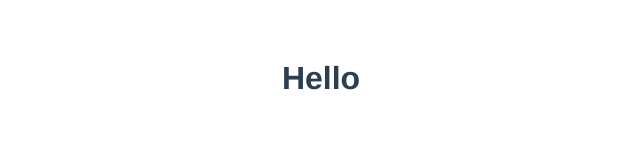
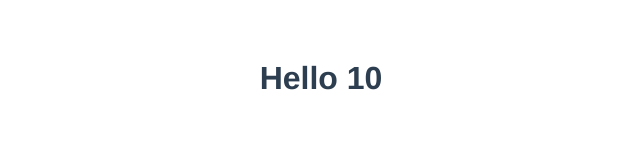
Before and after one commit to GDX64/streams, a Vue app: page / in a window 1280 px wide. Shown: the top 160 px of the page, without its empty margins (319-959 px from the left). Built offline with nearby package versions, Linux system fonts and the light colour scheme.

Commit message:
prettier configs changed

```diff
--- a/src/components/ReactivityTest.vue
+++ b/src/components/ReactivityTest.vue
@@ -1,11 +1,22 @@
 <template>
-  <h1 class="">Hello</h1>
+  <h1 class="">Hello {{ value }}</h1>
 </template>
 
 <script lang="ts">
-import { defineComponent } from "vue";
+import { computed, defineComponent, reactive, ref } from "vue";
 
-export default defineComponent({});
+const arrValues = ref([1, 2, 3, 4]);
+const value = computed(() => (console.log("I ran"), arrValues.value.reduce((a, b) => a + b)));
+
+(window as any).arrValues = arrValues;
+(window as any).value = value;
+// setTimeout(() => (value.value = 20), 1000);
+
+export default defineComponent({
+  setup() {
+    return { value };
+  }
+});
 </script>
 
 <style></style>
```
Also changed, not shown: src/components/drawer/freeDrawing.ts (+12 -12 lines), .prettierrc.json (added).
